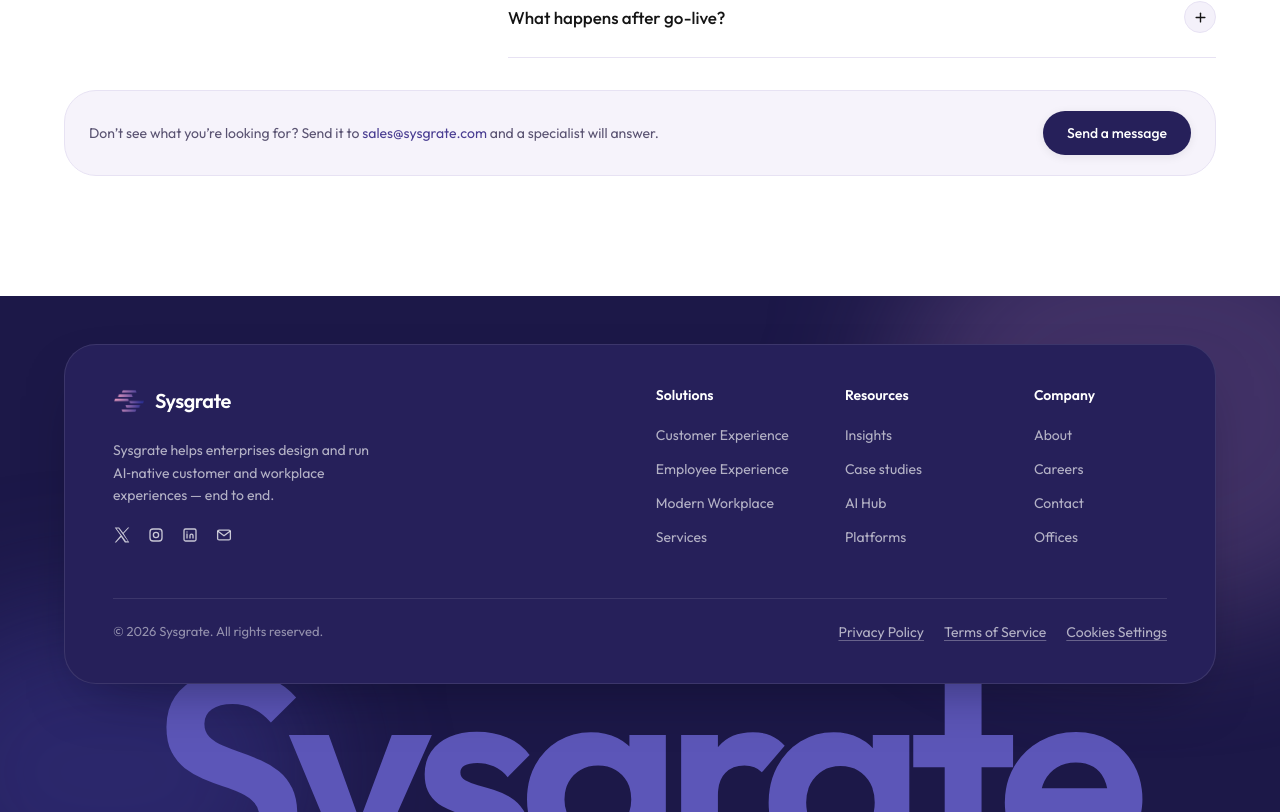
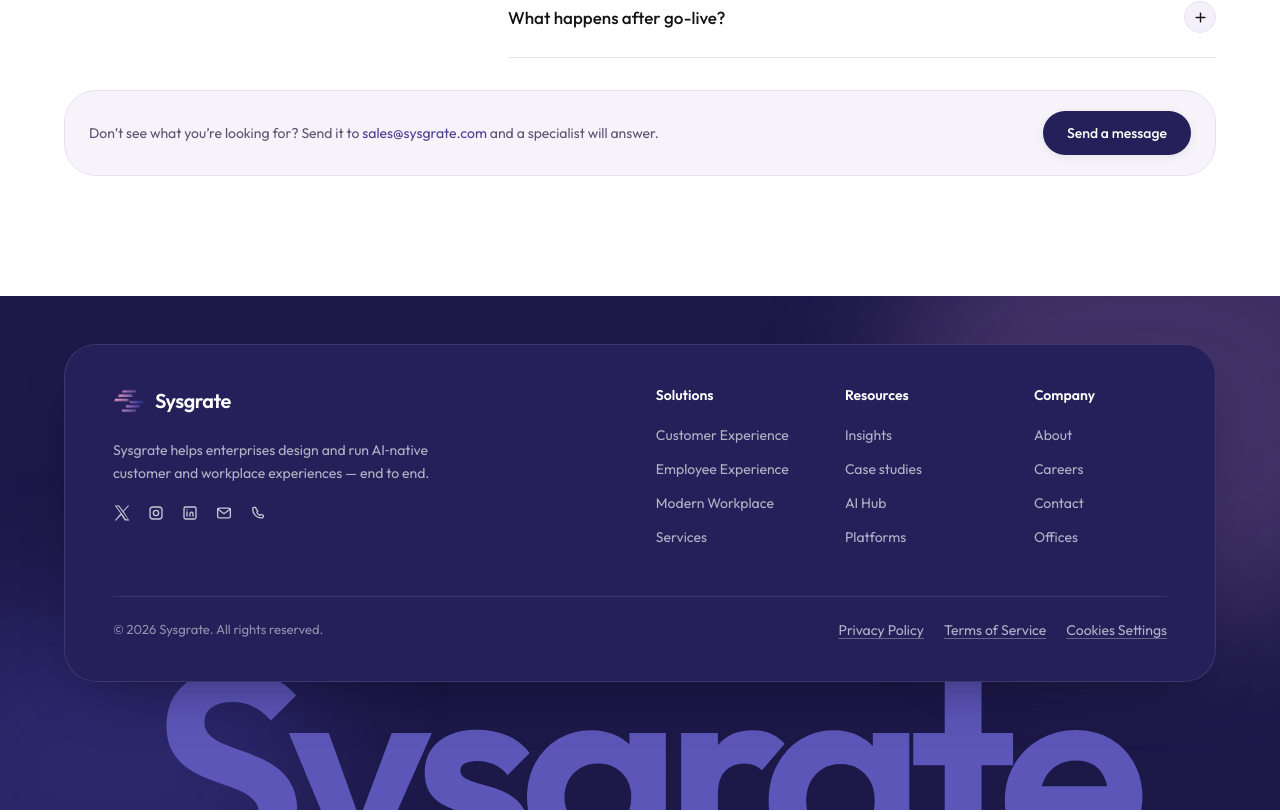
Before and after one commit to ronitsysgrate/sysgrate-new, a Next.js app: page / in a window 1280 px wide. Shown: the part 8389-9201 px from the top of the page. Built offline with nearby package versions, Linux system fonts and the light colour scheme.

Commit message:
refactor: phone icon added in footer

```diff
--- a/src/components/Footer.tsx
+++ b/src/components/Footer.tsx
@@ -86,6 +86,14 @@ function MailIcon(props: SVGProps<SVGSVGElement>) {
     );
 }
 
+function PhoneIcon(props: SVGProps<SVGSVGElement>) {
+    return (
+        <svg {...iconProps} {...props}>
+            <path d="M8.5 4.5h-2A1.5 1.5 0 0 0 5 6v1.2c0 6.2 5.1 11.3 11.3 11.3H17.5A1.5 1.5 0 0 0 19 17v-2l-3.2-1.2-1.3 1.3a9 9 0 0 1-4.1-4.1l1.3-1.3L8.5 4.5Z" />
+        </svg>
+    );
+}
+
 const SOCIAL: { label: string; href: string; Icon: SocialIcon }[] = [
     { label: "X", href: "https://x.com/sysgrate", Icon: XIcon },
     { label: "Instagram", href: "https://www.instagram.com/sysgrate", Icon: InstagramIcon },
@@ -144,7 +152,7 @@ export default function Footer() {
             <div className="sg-container relative z-10 pt-8 pb-24 sm:pt-12 sm:pb-32">
                 <div className="rounded-[28px] border border-white/10 bg-[#26205A] px-6 py-8 shadow-[0_24px_60px_-28px_rgba(8,6,28,0.55)] sm:rounded-[32px] sm:px-10 sm:py-10 lg:px-12">
                     <div className="flex flex-col gap-10 lg:flex-row lg:items-start lg:justify-between lg:gap-16">
-                        <div className="max-w-[34rem] lg:max-w-[280px]">
+                        <div className="max-w-[34rem] lg:max-w-[360px]">
                             <Link href="/" className="inline-flex items-center gap-2.5 no-underline group">
                                 <Image
                                     src="/sysgrate-mark.png"
@@ -158,7 +166,7 @@ export default function Footer() {
                             <p className="m-0 mt-4 text-[14px] leading-[1.6] text-white/65">
                                 Sysgrate helps enterprises design and run AI&#8209;native customer and workplace experiences — end to end.
                             </p>
-                            <ul className="m-0 mt-5 flex list-none items-center gap-4 p-0">
+                            <ul className="m-0 mt-5 flex list-none flex-wrap items-center gap-x-4 gap-y-3 p-0">
                                 {SOCIAL.map(({ label, href, Icon }) => (
                                     <li key={label}>
                                         <a
@@ -173,6 +181,15 @@ export default function Footer() {
                                         </a>
                                     </li>
                                 ))}
+                                <li>
+                                    <a
+                                        href="tel:+6583467679"
+                                        aria-label="Call +65 8346 7679"
+                                        className="inline-flex items-center gap-2 text-[14px] leading-none text-white/75 no-underline transition-colors hover:text-white focus-visible:outline-none focus-visible:text-white"
+                                    >
+                                        <PhoneIcon className="h-[18px] w-[18px]" />
+                                    </a>
+                                </li>
                             </ul>
                         </div>
 
--- a/src/content/services/bespoke-engineering.ts
+++ b/src/content/services/bespoke-engineering.ts
@@ -1,5 +1,5 @@
 import type { Service } from "./types";
-import { close, process, service, solve, stories, talk } from "./links";
+import { close, process, service, solve, stories, talk, ai } from "./links";
 
 export const bespokeEngineering: Service = {
     slug: "bespoke-engineering",
@@ -263,7 +263,7 @@ export const bespokeEngineering: Service = {
         title: "Have something specific in mind?",
         body: "Whether you have a detailed specification or just an idea of what your business needs — our engineering team will scope the requirement, recommend the right approach, and give you a clear delivery plan before any development begins.",
         primaryCta: { label: "Tell us what you want to build", href: talk },
-        secondaryCta: { label: "Explore Nexus", href: "#nexus" },
+        secondaryCta: { label: "Explore AI Hub", href: ai },
         tertiaryCta: { label: "See client stories", href: stories },
     },
 };
--- a/src/content/services/links.ts
+++ b/src/content/services/links.ts
@@ -5,6 +5,7 @@ export const solve = "/#solve";
 export const stories = "/case-studies";
 export const talk = "/#talk-to-us";
 export const engage = "/#engage";
+export const ai = "/ai";
 
 export function service(slug: string) {
     if (slug === "strategy-advisory") return "/services";
```
